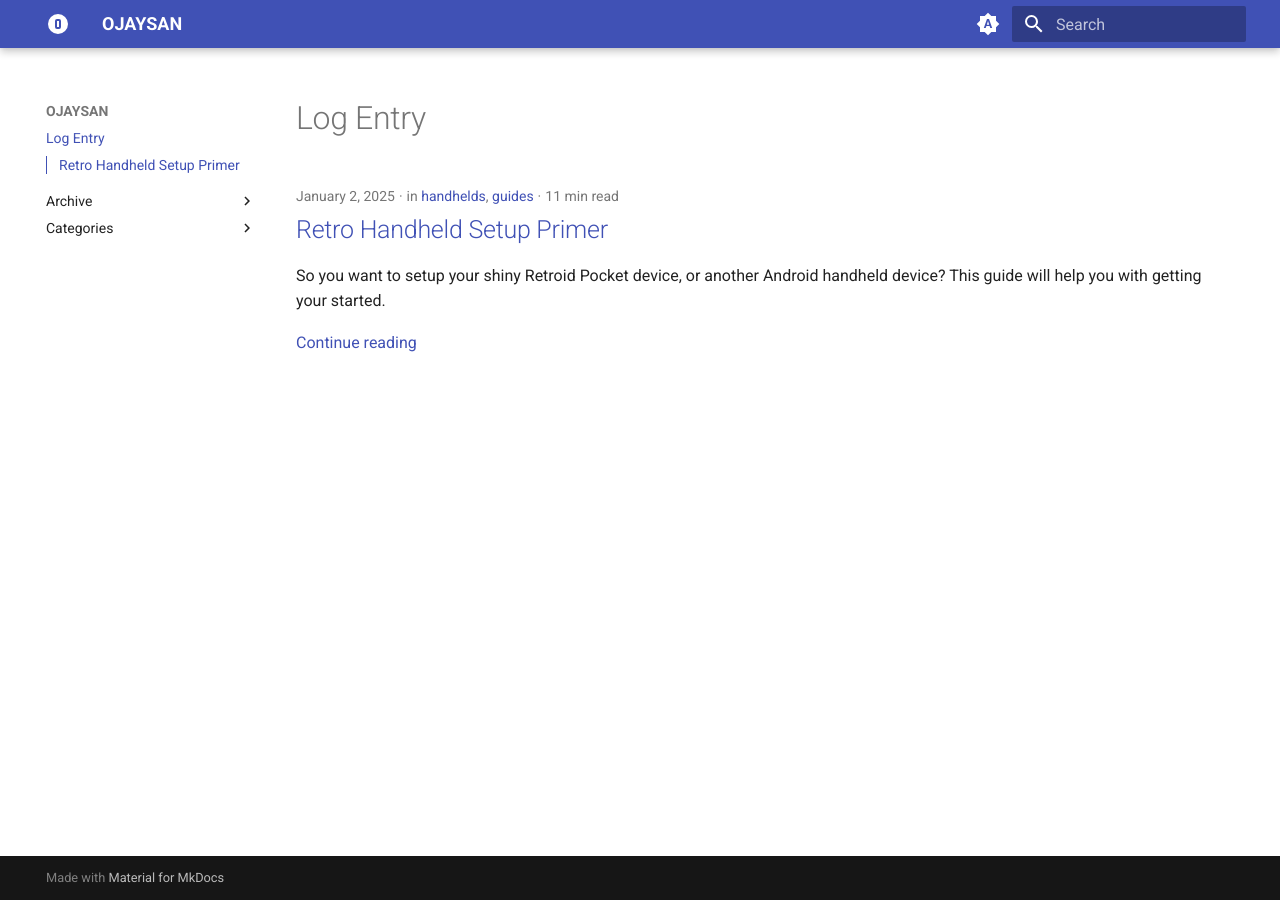
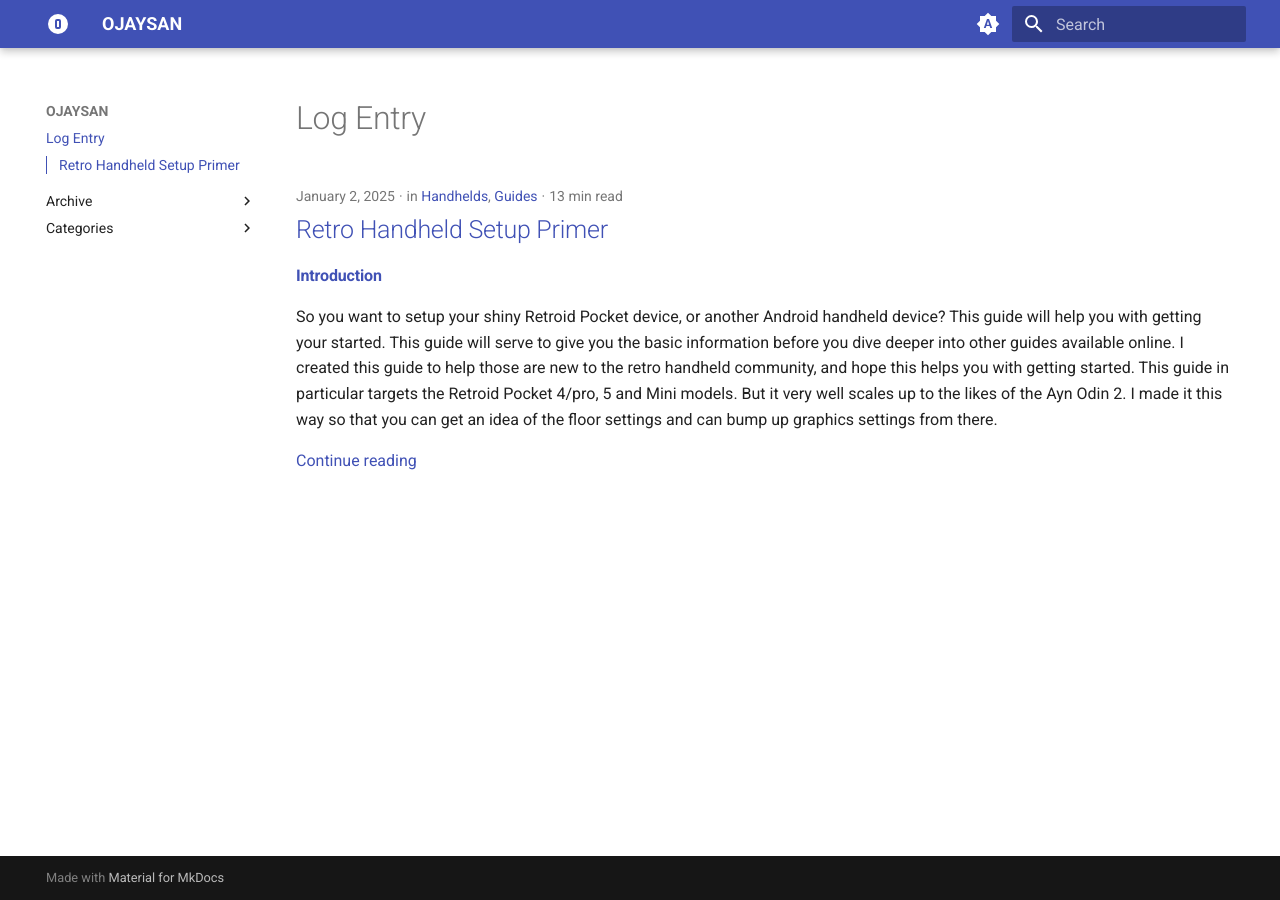
Before and after one commit to thejaykid7/retrosite, an MkDocs documentation site: the page built from docs/index.md, in a window 1280 px wide. Built offline with MkDocs 1.6.1 and Material for MkDocs 9.7.7, drawn with Linux system fonts in a browser that asks for light colours; plug-ins that fetch from the network failed and are left out.

Commit message:
add images, fix formatting

````diff
--- a/docs/posts/android-handheld-guide.md
+++ b/docs/posts/android-handheld-guide.md
@@ -6,31 +6,48 @@
 
 
 categories:
-  - handhelds
-  - guides
+  - Handhelds
+  - Guides
 tags:
-  - retroid
-  - ayn
+  - Retroid
+  - Ayn
+  - Handhelds
+  - Guides
+comments: true
 ---
 
 # Retro Handheld Setup Primer
-So you want to setup your shiny Retroid Pocket device, or another Android handheld device? This guide will help you with getting your started.
+
+### Introduction
+
+So you want to setup your shiny Retroid Pocket device, or another Android handheld device? This guide will help you with getting your started. This guide will serve to give you the basic information before you dive deeper into other guides available online. I created this guide to help those are new to the retro handheld community, and hope this helps you with getting started. This guide in particular targets the Retroid Pocket 4/pro, 5 and Mini models. But it very well scales up to the likes of the Ayn Odin 2. I made it this way so that you can get an idea of the floor settings and can bump up graphics settings from there.
 
 <!-- more -->
 
-# Before you get your Handheld
+If you want to support me, you can do so via the following:
+
+[![ko-fi](https://ko-fi.com/img/githubbutton_sm.svg)](https://ko-fi.com/A3733GWR)
+
+<!-- [![buymeacoffee](https://ko-fi.com/img/githubbutton_sm.svg)](https://buymeacoffee.com/ojaysan) -->
+## Before you get your Handheld
+
 Use this section to start getting these items as you wait for your device to come in and read this guide to set up your device. Keep in mind since this is an Android device at its core, you will be able to simply use the device itself to configure everything from there without a PC. But for sourcing ROMs, having a PC is very handy.
-## Hardware
+
+### Hardware
+
 I highly suggest to get a good card that's large. Buy once, cry once as they say. You can load up all the stuff you'll ever need to set up your device.  You will probably be using ~50GB or so for just artwork but it really depends on how many games you have to store. ES-DE will fetch video, photos of the game and there isn't really a way to configure this.
 
-| MicroSD | Size  | Specs     | Price                  | Notes                                         |
-| ------- | ----- | --------- | ---------------------- | --------------------------------------------- |
-| Samsung | 512GB | V30 ideal | Usually cheaper        | Has different offerings and levels of quality |
-| Sandisk | 512GB | V30 ideal | Usually more expensive | Has fewer offerings of quality levels         |
-## Apps & Software
+| MicroSD | Size  | Specs     | Price                  | Notes                                         | Links |
+| ------- | ----- | --------- | ---------------------- | --------------------------------------------- |-------|
+| Samsung | 512GB | V30 ideal | Usually cheaper        | Has different offerings and levels of quality | [Amazon](https://amzn.to/4gAb6af) |
+| Sandisk | 512GB | V30 ideal | Usually more expensive | Has fewer offerings of quality levels         | [Amazon](https://amzn.to/40jAUBq) |
+
+### Apps & Software
+
 The items in Utilities are optional but help make the experience nicer. In this guide we are using ES-DE as our game launcher but it is optional. Retroid for example has their own game launcher but this guide is not currently focused on using that application.
-### Free
-#### Utilities
+
+#### Free
+##### Utilities
 | App            | Description                                                                                                                                                                                                                                                                                              |
 | -------------- | -------------------------------------------------------------------------------------------------------------------------------------------------------------------------------------------------------------------------------------------------------------------------------------------------------- |
 | Obtainium      | to keep track of apps not on the playstore                                                                                                                                                                                                                                                               |
@@ -41,12 +58,16 @@
 | google account | for android ecosystem. Create a Google account if you already don't have one. You'll want this for setting up your handheld. You can get away without this, but you won't have access to the play store to grab the above apps. If you're advanced, you can use F-Droid or Aurora store so get the apps. |
 
 
-### Paid
-#### Frontend
+#### Paid
+
+##### Frontend
+
 - ES-DE - The frontend you'll be setting up. It is paid, but very much worth using. Refer to their site to purchase and download the app. It's a one time deal but be sure to follow their instructions to cancel so you don't get charged monthly (unless you want to)!
 	-  Screenscraper - This site is where you'll be getting your artwork for your games. Create an account (its free) and save your account info for later.
-### Core
-#### Emulation
+
+#### Core
+
+##### Emulation
 
 | System          | Emulator              |
 | --------------- | --------------------- |
@@ -61,35 +82,36 @@
 | Switch          | Yuzu                  |
 | Wii             | Dolphin               |
 
-## Configure your microSD Card
+### Configure your microSD Card
+
 Once you have all the apps above available, go ahead and format your card on your PC/laptop/etc. You will want to use the ExFAT format.
 
 You have two options:
+
 1. If you already have an android device with microSD card support. Use the device to format in portable mode, this allows you to move the card around and you can transfer from your PC directly. You might be able to get a USB to sdcard dongle but I've never really tested that method. YMMV.
 2. Use Rufus on PC to format the microSD card. This may work, but is untested and generally would suggest to use the handheld to format it or an android device.
 
 It's going to pay off to be organized so here's an example of how I set up my sdcard with a file structure like the following:
 
 ```
-/
 .
-/ROMS
-	(ES-DE will populate the different system folders)
-	/gb
-	/gba
-	/gbc
-	/switch
-	/n3ds
-	/gc
-	/ps2
-/deviceSetup
-	/apks
-	/dlc
-	/bios
-	/drastic
-	/retroarch
-	/nethersx2
-/ES-DE
+|─ .ROMS/
+|	(ES-DE will populate the different system folders)
+|─ 	|─ gb
+|	|─ gba
+|	|─ gbc
+|	|─ switch
+|	|─ n3ds
+|	|─ gc
+|	|_ ps2
+|─ ./deviceSetup
+|	|─ apks
+|	|─ dlc
+|	|─ bios
+|	|─ drastic
+|	|─ retroarch
+|	|_ nethersx2
+|─ .ES-DE/
 ```
 
 Create the various folders like so and that's all you'll really need to get started. In the deviceSetup folder, you'll see three subfolders you need to make.
@@ -99,42 +121,100 @@
 - Bios are for well, bios files. Some systems like PS1, PS2, switch will require these types of files.
 - ES-DE folder to store the configurations for the application. You'll point to this directory when you start up the app for the first time.
 
-***Note that these will have to be done own your own. I cannot help you with this. Refer to online search engines for this part.***
-# Putting it Together
+!!! note
+
+	The aformentioned of game files, etc will have to be done own your own. I cannot help you with this. Refer to online search engines for this part.
+
+## Putting it Together
+
 Alright, so you've been waiting weeks (or months!) for your handheld and you see you got the tracking update for delivery, *today*. Make sure you have everything above before you continue.
-## Android and Game System Setup
+
+### Android and Game System Setup
+
 If you've never used an Android phone, don't worry, the set up is pretty similar to setting up an iphone or iPad, etc. Power on the device and set up your Google account. Go through the prompts and eventually you will land onto the home screen. Go ahead and start installing all of the apks. We'll go through each app below next.
 
 First things first, you would want to decide where you want to place these configuration files. Do you want to have them in the internal memory, or in your microSD card? This is important so thinking about this. I highly suggest to put as many files to your card so you can move configurations around.
-### Android Settings
-Turn off the lock screen to use no lock under settings->lock screen and select none
-### RetroArch
+
+#### Android Settings
+
+Turn off the lock screen to use no lock via the system settings under settings->lock screen and select none
+
+#### RetroArch
+
 This is probably the least favorite app to set up. But it contains most of the older systems so its great in that way. The UI and navigation is a bit weird at first if you're not familar with computers but it works more or less like a terminal in terms of how the navigation works.
-#### Set the Theme
+
+##### Set the Theme
+
 The first thing you'll want to change is the theme because it might be hard for you to find things. Go to **User Interface**->**Menu** and select **XMB** . Restart the app by exiting from the top level.
 
 When you open the app back up, you'll be greeted with a Playstation like theme. I do find its easier for new people and its nicer for larger displays.
-#### Set Your Configuration Directory
+
+##### Set Your Configuration Directory
+
+<div class="grid" markdown>
+
+![Image title](media/android-guide/ra_dir.png)
+
+![Image title](media/android-guide/ra_dir_config.png)
+
+![Image title](media/android-guide/ra_save_config.png)
+
+</div>
+
 Remember when I mentioned about having your configuration saved in your sd card? Well, you can do that in RetroArch. Find the **Cog Icon**->**Directory** from there you can select wherever you'd like to store the various files. I think at the minimum I would configure the configuration file and core. That way, you won't need to redownload these next time and just use this same setup to repoint them on a different device.
 
 The first thing you will want to do is enable **Save Configuration on Quit** as this saved me so many times when I change a setting and forget to save it. Yes, Retroarch does not save upon the change. After this, go back to the main section and find the cog section and select **Save Current Configuration**.
-#### Update from the Database
+
+<div class="grid" markdown>
+
+![Image title](media/android-guide/ra_update_assets.png)
+
+![Image title](media/android-guide/ra_update_online.png)
+
+</div>
+
+##### Update from the Database
+
 Next is to update the app with the online database. Select the **Online Updater** at the first menu you see. Scroll down to it.
 
 Once selected, update the following:
+
 - Assets
 - Cheats
 - Databases
 - Overlays
 - Slang Shaders
 
-#### Game Cores
+##### Game Cores
+
+<div class="grid" markdown>
+
+![Image title](media/android-guide/ra_core_gba.png)
+
+![Image title](media/android-guide/ra_core_dl.png)
+
+</div>
+
 Afterwards, now you need to grab the cores for each system you want to play. For example, we will set up PS1, GameBoy, GameBoy Color, GameBoy Advanced. If you want other cores you can simply grab them from within RetroArch if they are available.
-#### Shaders and Filters
+
+##### Shaders and Filters
+
 Check back later.
-#### Device Input Setup
+
+##### Device Input Setup
+
+<div class="grid" markdown>
+
+![Image title](media/android-guide/ra_input_1.png)
+
+![Image title](media/android-guide/ra_input_2.png)
+
+</div>
+
 This is where you'll want to start binding your handheld's inputs. Go to the **Cog Icon**->**Input**->**RetroPad Binds**->**Port 1 Controls**. From here you should see something referring to a Device Index. Make sure its populated with something. In the case of Retroid devices like the Retroid Pocket 5, mini and 4, it will say something like Retroid Pocket Controller. Afterwards, now go ahead and for each entry select the input you want to map to. This part is very straightforward as when you select an entry, you'll be given a few seconds to select the input you want or else it will not bind anything for any respectively entry.
-#### Hotkey Setup
+
+##### Hotkey Setup
+
 We'll set up the basics here. In the same subfolder as in the Device Input Setup, find the **Hotkeys** section.
 
 - Hotkey Enable: Select or L3
@@ -144,46 +224,81 @@
 You can set up the others like fast forward for example to a trigger button, or saving to a savestate. I've just noted the ones you'll be using most often to get in and out.
 
 At this point you're more or less ready to access the retroarch menu while in a game.
-### Drastic
-#### Configuration
+
+#### Drastic
+
+##### Configuration
+
 Similar to retroarch, you're allowed to select where all of the data files for the app live. And again, I select my sdcard. When you setup your card earlier you should have made the folder we're going to select (drastic). Exit the app and reopen to apply the change.
-#### Device Input Setup
+
+##### Device Input Setup
+
 Locate the input settings and similarly map the buttons to the respective locations.
-#### Hotkeys
-You can set these up but on these Android handhelds the back button works well to bring up the menu.
-### Nethersx2
-#### Configuration
-You'll need to get aethersx2 from GitHub and then use an app called __ to decompile and add in the patches for the APK. Once finished, install the app and then start up. The prompt will need to select your BIOS otherwise you won't be able to boot. I suggest to put the save files in your SD card as well. We created that nethersx2 folder earlier so you can put it there by selecting the directory within the application.
 
-##### Graphics Settings
+##### Hotkeys
+
+You can set these up but on these Android handhelds the back button works really well to bring up the menu. So I don't set up anything here.
+
+#### Nethersx2
+
+##### Configuration
+
+You'll need to get aethersx2 3668 online and then use an app called UniPatcher to decompile and add in the patches for the APK. This converts it to "Nethersx2", which you'll want to grab the patch files from [Github](https://github.com/Trixarian/NetherSX2-classic/releases).
+
+Once finished, install the app and then start up. The prompt will need to select your BIOS otherwise you won't be able to boot. I suggest to put the save files in your SD card as well. We created that nethersx2 folder earlier so you can put it there by selecting the directory within the application.
+
+###### Graphics Settings
+
 This is where I will list out various settings for the different android handhelds to set to.
 
 | Render | Upscale   | Others                        |
 | ------ | --------- | ----------------------------- |
 | Vulkan | 3x Native | Enable Widescreen patches: On |
 
-#### Device Input Setup
+##### Device Input Setup
+
 Similar to other emulators discussed earlier, the inputs by mapping each button to the respective entries. The main thing here is to go into controller settings and then "Touchscreen" tab. Here find the "Hide With External Controller" and make sure the toggle is on. This will hide the input control overlay. Next, go to the "Controller Port 1". You can try the automatic mapping but I find that it doesn't work for all android handhelds. Otherwise, go ahead and assign the respective keys to each entry.
-#### Hotkeys
 
-### Dolphin
+##### Hotkeys
 
-#### Configuration
+Hotkeys aren't needed as the back button works well.
+
+#### Dolphin
+
+<div class="grid" markdown>
+
+![Image title](media/android-guide/dolphin_graphics_1.png)
+
+![Image title](media/android-guide/dolphin_graphics_2.png)
+
+</div>
+
+##### Configuration
+
 The next few systems are similar since they're made by overlapping team members. Dolphin has both gamecube and wii systems.
-##### Graphics Settings
+###### Graphics Settings
 This is where I will list out various settings for the different android handhelds to set to. For something like Retroid Pocket Mini, use auto or 4:3 aspect ratio.
 
 | Render | Upscale   | Shader Comp Mode   | Compile Shaders Before Starting | Aspect Ratio |
 | ------ | --------- | ------------------ | ------------------------------- | ------------ |
 | Vulkan | 3x Native | Hybrid Ubershaders | On                              | Force 16:9   |
 
-#### Device Input Setup
+##### Device Input Setup
+
 Input setup is probably the most complicated here due the wii's unique input
 
-##### GC
+###### GC
+
+<div class="grid" markdown>
+
+![Image title](media/android-guide/dolphin_gc_input_1.png)
+
+</div>
+
 Here's what I use. Keep in mind this is referencing  the stock Retroid layout which uses switch style.
 
 ###### Buttons
+
 | App | Controller |
 | --- | ---------- |
 | A   | B          |
@@ -193,21 +308,25 @@
 | Z   | R1         |
 
 ###### Control Stick
+
 | App | Controller                |
 | --- | ------------------------- |
 | CS  | Use **Left** analog stick |
 
 ###### C Stick
+
 | App | Controller                 |
 | --- | -------------------------- |
 | CS  | Use **Right** analog stick |
 
 ###### Triggers
+
 | App | Controller           |
 | --- | -------------------- |
 | L/R | L/R triggers (L2/R2) |
 
-##### Wii
+###### Wii
+
 This section will only cover the basics to get started. There's a lot for Wii and this page will be updated to cover other profiles soon.
 
 Wii Remote 1 select "Emulated Wii Remote, then select the cog button.
@@ -234,54 +354,77 @@
 | Sideways toggle | L3         |
 | Upright toggle  | R3         |
 
-### Citra
+#### Citra
 
-#### Configuration
+##### Configuration
+
 Configuring Citra is straightforward compared to the previous systems.
-##### Graphics Settings
+
+###### Graphics Settings
+
 | Render   | Upscale   | Others                                                                            |
 | -------- | --------- | --------------------------------------------------------------------------------- |
 | OpenGLES | 4x Native | Enable SPIR-V shader generation: On<br>Enable Asynchronous shader compilation: On |
 
-#### Device Input Setup
+##### Device Input Setup
+
 Similar to other emulators discussed earlier, the inputs by mapping each button to the respective entries. The main thing here is to go into controller settings and then "Touchscreen" tab. Here find the "Hide With External Controller" and make sure the toggle is on. This will hide the input control overlay. Next, go to the "Controller Port 1". You can try the automatic mapping but I find that it doesn't work for all android handhelds. Otherwise, go ahead and assign the respective keys to each entry.
 
-### Yuzu
+#### Yuzu
 
-#### Configuration
+##### Configuration
+
 Unfortunately Yuzu and other similar emulators may require configurations per game but I will try to outline the general things that you may need to change. There is a per game setting so once you set that up you won't have to change it. For example, the driver and audio settings may need to set on a per game basis. But you can set the global default and then tweak on each game that does not work with said settings. To modify a game's setting, tap and hold the respective game and then you'll be in the sub menu for it.
 
-##### Starting Up
+###### Starting Up
+
 When you launch the app for the first time, you'll need to provide the prod keys and then the ROM location. Use the information previously to provide this info to the application.
 
-##### DLC/mods/addon content
+###### DLC / Mods / Addon Content
+
 So there are ways to combine game files to contain all of the patches and DLC but you can simply go to each games's  submenu and then add the DLC/patch content
-##### Graphics Settings
+
+###### Graphics Settings
+
 | Render | Upscale   | Docked Mode | Audio          | GPU driver manager                 |
 | ------ | --------- | ----------- | -------------- | ---------------------------------- |
 | N/A    | 1x Native | Preference  | Per game basis | vulkan 1.3.296 Mesa driver Rev 9v2 |
 
-#### Device Input Setup
+##### Device Input Setup
+
 See the citra setup, its the same changes here.
 
 
-# Advanced Topics
+## Advanced Topics
 
-## Syncthing
+### Syncthing
+
 will be filled out later
-# Complete the Look
+
+## Complete the Look
+
 From this part on, these are optional things but really complete the experience. Once you have this set up once, you can take this set up to whichever android device!
-## Emulation Station Frontend Setup
-So you've gotten your games set up now and so its time to link the frontend to launch these games. Emulation Station by default will attempt to search for the various emulators available. If you need to add a custom setup, I suggest referring to the documentation from the ES-DE page. Note that you need to look for the Android specific version, not the linux version.
 
-### Configure Basic Settings
+### Emulation Station Frontend Setup
+
+So you've gotten your games set up now and so its time to link the frontend to launch these games. [Emulation Station](https://www.es-de.org) by default will attempt to search for the various emulators available. If you need to add a custom setup, I suggest referring to the documentation from the ES-DE page. Note that you need to look for the Android specific version, not the linux version.
+
+#### Configure Basic Settings
+
 First thing is to turn off the virtual overlay. Press start and select **Input Device Settings** and then disable **Enable Touch Overlay**. By this point, your games should have be scanned by ES-DE and you should be able to see them in the various categories. Go ahead and try to launch a game from each system you plan to use. If things are launching correctly, then you can move on. If not, check **Other Settings->Alternative Emulators**. This is what I was rerferring to if you installed a different emulator that ES-DE does not natively look for. However, the emulators we're talking about here in this guide should be available.
 
-### Adding Artwork
+#### Adding Artwork
+
 Now we'll want to obtain the artwork for our games. Head to the **Scraper** section and then select **screeenscraper** as the site to use. I would suggest to plug in your device and leave it on to download the files. There is a rate limit on the site so I would also suggest to do one system at a time. Also keep in mind that the media downloaded stores itself within the ROMs folder under the respective system directory called **downloaded_images** and **downloaded_videos**.
 
-### Themes
+#### Themes
+
 Themes are plenty in ES-DE. All you need to do is select **UI Settings** and then download the theme of your choice. Different themes have different options so be sure to play around with what you like!
 
-# Final Thoughts
+## Final Thoughts
+
 If you've made it through this guide, you now have all the tools needed to set up and configure your Android device! I hope this has been helpful and as a living document, I plan to update it as time goes on to cover more topics in the future. Credit is due to all of the creators referred to in this guide and their applications.
+
+If you want to support me, you can do so via the following:
+
+[![ko-fi](https://ko-fi.com/img/githubbutton_sm.svg)](https://ko-fi.com/A3733GWR)
````
Also changed, not shown: other parts of docs/posts/android-handheld-guide.md (+2 -1 lines), docs/posts/media/android-guide/dolphin_gc_input_1.png (added), docs/posts/media/android-guide/dolphin_graphics_1.png (added), docs/posts/media/android-guide/dolphin_graphics_2.png (added), docs/posts/media/android-guide/ra_core_dl.png (added), docs/posts/media/android-guide/ra_core_gba.png (added), docs/posts/media/android-guide/ra_dir.png (added), docs/posts/media/android-guide/ra_dir_config.png (added), docs/posts/media/android-guide/ra_input_1.png (added), docs/posts/media/android-guide/ra_input_2.png (added), docs/posts/media/android-guide/ra_save_config.png (added), docs/posts/media/android-guide/ra_update_assets.png (added), docs/posts/media/android-guide/ra_update_online.png (added).
